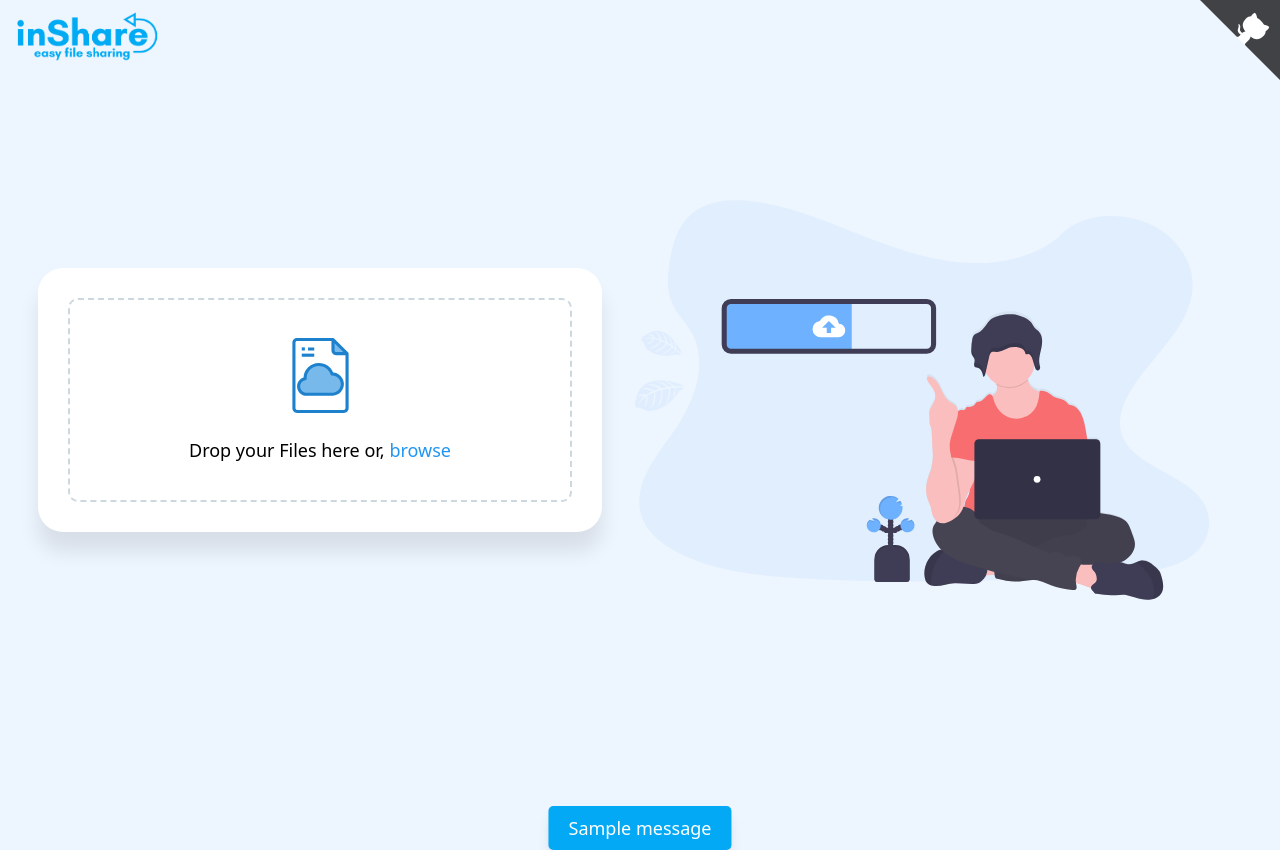
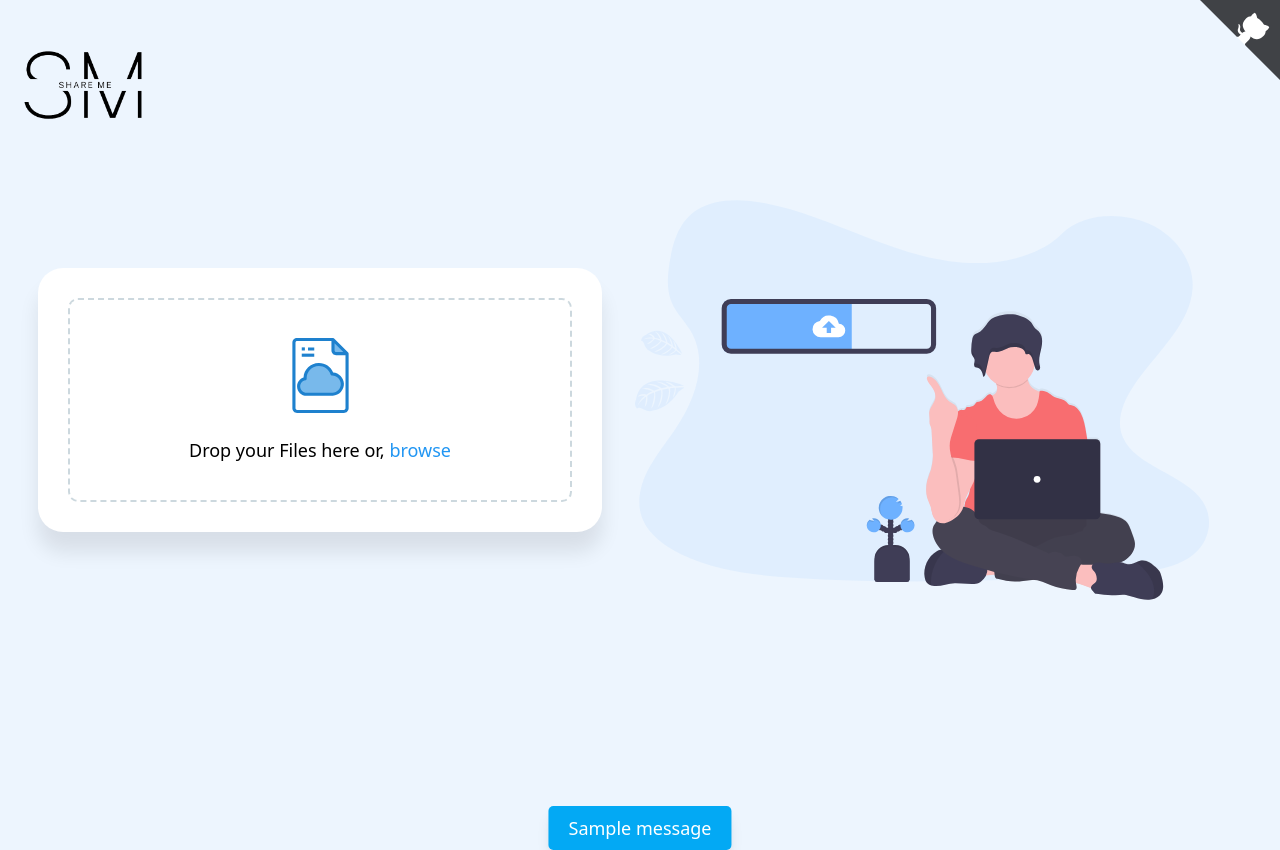
Before and after one commit to Aditya621/ShareMe-FE, a plain HTML site: page index.html in a window 1280 px wide. Drawn offline with Linux system fonts and the light colour scheme.

Commit message:
update_Logo

```diff
--- a/index.html
+++ b/index.html
@@ -9,7 +9,7 @@
   </head>
 
   <body>
-    <img src="./logo.png" alt="Inshare logo" class="logo" />
+    <img src="./1-removebg-preview.png" alt="Inshare logo" class="logo" />
     <section class="upload-container">
       <form action="">
         <div class="drop-zone">
```
Also changed, not shown: 1-removebg-preview.png (added), 2-removebg-preview.png (added), Lorna__1_-removebg-preview.png (added).
